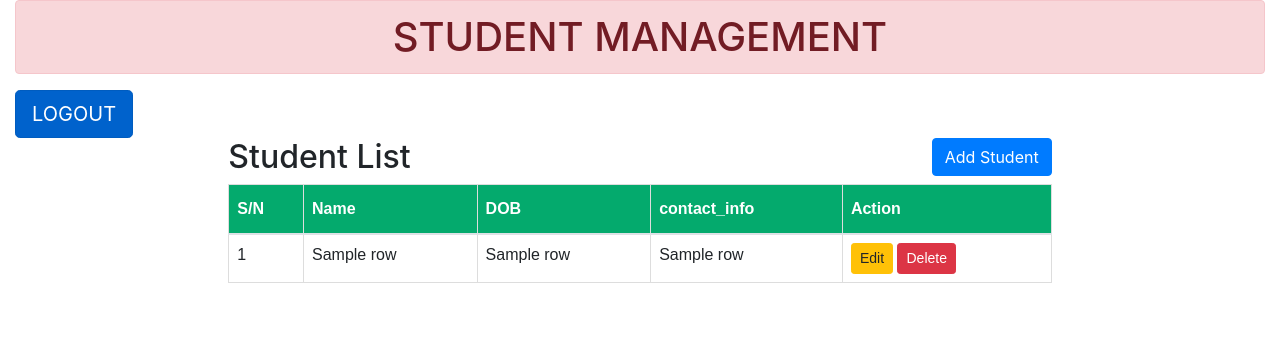
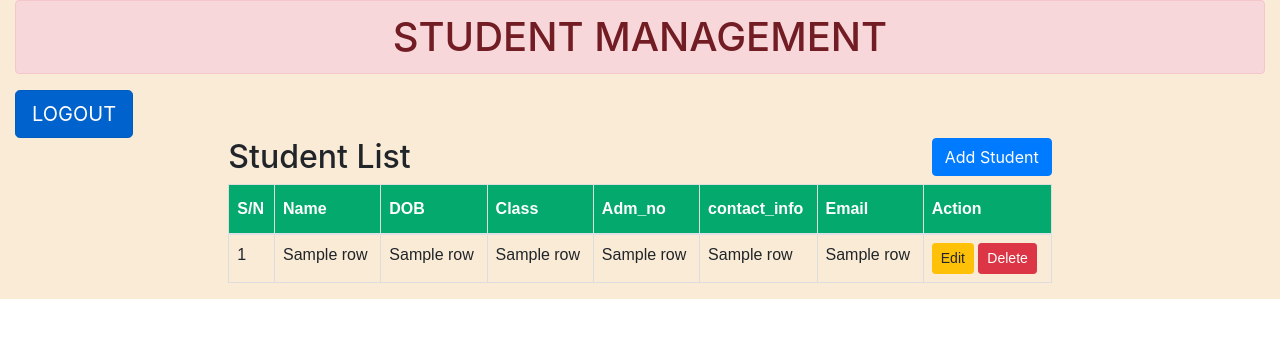
Before and after one commit to kartik630/student_-management2, a Flask app: template templates/home.html in a window 1280 px wide. Shown: the top 338 px of the page. Run offline with Flask 3, Linux system fonts and the light colour scheme; the template is opened without the code that fills it: most values are stand-ins (such as "Sample title", 1, 10 or a date in 2020); some libraries are stand-ins or nearby versions.

Commit message:
solve some issues

```diff
--- a/app.py
+++ b/app.py
@@ -36,11 +36,14 @@ def insert():
         flash("Data Inserted Successfully")
         name = request.form['name']
         dob = request.form['dob']
+        Class = request.form['Class']
+        adm_no = request.form['adm_no']
         contact_info = request.form['contact_info']
+        Email = request.form['Email']
         cur = mysql.connection.cursor()
         cur.execute("SELECT * FROM students")
         data = cur.fetchall()
-        cur.execute("INSERT INTO students (name,dob, contact_info) VALUES (%s,%s, %s)", (name,dob, contact_info))
+        cur.execute("INSERT INTO students (name,dob,Class,adm_no, contact_info,Email) VALUES (%s,%s,%s,%s, %s,%s)", (name,dob,Class,adm_no, contact_info,Email))
         mysql.connection.commit()
         cur.close()
         return redirect(url_for('home'))
@@ -63,14 +66,16 @@ def update():
     if request.method == 'POST':
         id_data = request.form['id']
         name = request.form['name']
+        Class = request.form['Class']
+        adm_no = request.form['adm_no']
         dob = request.form['dob']
         contact_info = request.form['contact_info']
-
+        Email = request.form['Email']
         cur = mysql.connection.cursor()
         cur.execute("""
-        UPDATE students SET name=%s,dob=%s, contact_info=%s
+        UPDATE students SET name=%s,dob=%s,Class=%s ,adm_no=%s,contact_info=%s,Email=%s
         WHERE id=%s
-        """, (name, dob, contact_info, id_data))
+        """, (name, dob,Class,adm_no, contact_info,Email, id_data))
         flash("Data Updated Successfully")
         cur.execute("SELECT * FROM students")
         data = cur.fetchall()
--- a/templates/home.html
+++ b/templates/home.html
@@ -20,7 +20,9 @@
       border: 1px solid #ddd;
       padding: 8px;
     }
-
+    section{
+        background-color: antiquewhite;
+    }
     .table tr:nth-child(even){background-color: #f2f2f2;}
 
     .table tr:hover {background-color: #ddd;}
@@ -35,10 +37,10 @@
     </style>
 
 <body>
-
+<section>
 <div class="container-fluid">
 <h1 class="text-center alert alert-danger">STUDENT MANAGEMENT</h1>
-<a href="http://127.0.0.1:5000/adminlogin" class="btn btn-primary btn-lg active" role="button" aria-pressed="true">LOGOUT</a>
+<a href="http://127.0.0.1:5000/index" class="btn btn-primary btn-lg active" role="button" aria-pressed="true">LOGOUT</a>
         <div class="row">
             <div class="col-sm-2"></div>
 
@@ -85,10 +87,26 @@
                             <input type="date" name="dob" class="form-control" id="exampleFormControlInput1" placeholder="Enter DOB">
                         </div>
 
+
+                        <div class="form-group">
+                            <label>Class</label>
+                            <input type="text" name="Class" class="form-control" id="exampleFormControlInput1" placeholder="Enter Class">
+                        </div>
+
+                        <div class="form-group">
+                            <label>Adm_no</label>
+                            <input type="text" name="adm_no" class="form-control" id="exampleFormControlInput1" placeholder="Enter Adm_no">
+                        </div>
+
                         <div class="form-group">
                             <label>Phone Number</label>
                             <input name="contact_info" type="text" class="form-control" id="exampleFormControlInput1" placeholder="Enter Phone Number">
                           </div>
+                          <div class="form-group">
+                            <label>Email</label>
+                            <input name="Email" type="text" class="form-control" id="exampleFormControlInput1" placeholder="Enter Email">
+                          </div>
+
 
                           <button type="submit" class="btn btn-primary mb-2">Save</button>
 
@@ -109,7 +127,10 @@
             <th scope="col">S/N</th>
             <th scope="col">Name</th>
             <th scope="col">DOB</th>
+            <th scope="col">Class</th>
+            <th scope="col">Adm_no</th>
             <th scope="col">contact_info</th>
+            <th scope="col">Email</th>
             <th scope="col">Action</th>
         </tr>
     </thead>
@@ -120,6 +141,9 @@
         <td>{{row.1}}</td>
         <td>{{row.2}}</td>
         <td>{{row.3}}</td>
+        <td>{{row.4}}</td>
+        <td>{{row.5}}</td>
+        <td>{{row.6}}</td>
         <td>
             <a href="/update/{{row.0}}" class="btn btn-warning btn-sm" data-toggle="modal" data-target="#modaledit{{row.0}}">Edit</a>
             <a href="/delete/{{ row.0 }}" onclick="return confirm('Are Sure Want To Deleted ?')" class="btn btn-danger btn-sm">Delete</a>
@@ -155,8 +179,23 @@
                               </div>
 
                             <div class="form-group">
+                                <label>Class</label>
+                                <input value="{{row.3}}" type="text" name="Class" class="form-control" id="exampleFormControlInput1" placeholder="Enter Class">
+                            </div>
+                            <div class="form-group">
+                                <label>Adm_no</label>
+                                <input value="{{row.4}}" type="text" name="adm_no" class="form-control" id="exampleFormControlInput1" placeholder="Enter Adm_no">
+                            </div>
+
+
+                            <div class="form-group">
                                 <label>Phone Number</label>
-                                <input value="{{row.3}}" name="contact_info" type="text" class="form-control" id="exampleFormControlInput1" placeholder="Enter Phone Number">
+                                <input value="{{row.5}}" name="contact_info" type="text" class="form-control" id="exampleFormControlInput1" placeholder="Enter Phone Number">
+                              </div>
+
+                              <div class="form-group">
+                                <label>Email</label>
+                                <input value="{{row.6}}" name="Email" type="text" class="form-control" id="exampleFormControlInput1" placeholder="Enter Email">
                               </div>
 
                               <button type="submit" class="btn btn-success mb-2">Update</button>
@@ -183,7 +222,7 @@
 
         </div>
     </div>
-
+</section>
  <script type="text/javascript" src="{{ url_for('static', filename='js/jquery-3.2.1.min.js') }}"></script>
     <script src="https://code.jquery.com/jquery-3.2.1.slim.min.js" integrity="sha384-KJ3o2DKtIkvYIK3UENzmM7KCkRr/rE9/Qpg6aAZGJwFDMVNA/GpGFF93hXpG5KkN" crossorigin="anonymous"></script>
     <script src="https://cdnjs.cloudflare.com/ajax/libs/popper.js/1.12.9/umd/popper.min.js" integrity="sha384-ApNbgh9B+Y1QKtv3Rn7W3mgPxhU9K/ScQsAP7hUibX39j7fakFPskvXusvfa0b4Q" crossorigin="anonymous"></script>
```
Also changed, not shown: 1 other file.
